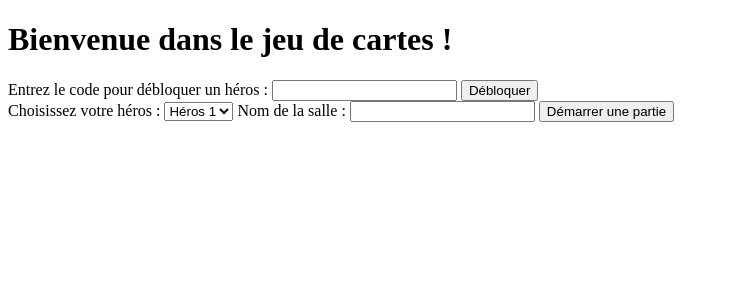
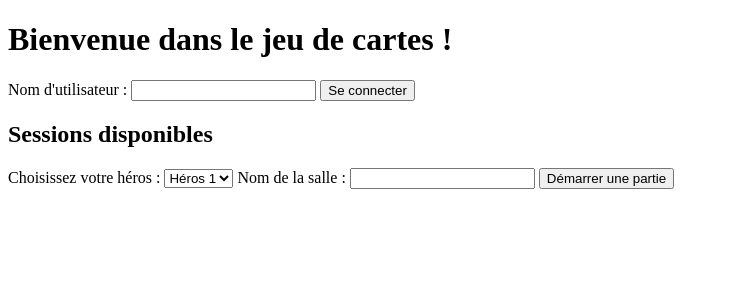
Before and after one commit to Seibald/Monotone, a Flask app: page / in a window 1280 px wide. Shown: the top 300 px of the page, without its empty margins (0-729 px from the left). Run offline with Flask 3, Linux system fonts and the light colour scheme; data that the repository does not hold is empty.

Commit message:
tentative

```diff
--- a/app.py
+++ b/app.py
@@ -1,4 +1,4 @@
-from flask import Flask, render_template, request, redirect, url_for, session
+from flask import Flask, render_template, request, redirect, url_for, session, jsonify
 from flask_socketio import SocketIO, join_room, leave_room, emit
 import random
 
@@ -33,6 +33,13 @@ rooms = {}
 @app.route('/')
 def index():
     return render_template('index.html')
+
+
+@app.route('/login', methods=['POST'])
+def login():
+    username = request.form['username']
+    session['username'] = username
+    return redirect(url_for('index'))
 
 
 @app.route('/redeem_code', methods=['POST'])
@@ -70,6 +77,11 @@ def game():
                            player1=rooms[room]["player1"], player2=rooms[room]["player2"], last_card=None)
 
 
+@app.route('/sessions')
+def sessions():
+    return jsonify(list(rooms.keys()))
+
+
 @socketio.on('join')
 def on_join(data):
     room = data['room']
--- a/templates/game.html
+++ b/templates/game.html
@@ -21,7 +21,6 @@
             });
 
             const updateGame = (game) => {
-                // Update the game state on the page
                 document.getElementById('turn').innerText = `Tour ${game.turn}`;
                 document.getElementById('currentPlayer').innerText = `C'est au ${game.current_player == 'player1' ? 'Joueur 1' : 'Joueur 2'} de jouer.`;
                 document.getElementById('player1').innerText = `Joueur 1 - PV: ${game.player1.pv} - Blasées: ${game.player1.blase_count} - Dégâts de Réveil: ${game.player1.degats_de_reveil}`;
--- a/templates/index.html
+++ b/templates/index.html
@@ -6,11 +6,21 @@
 </head>
 <body>
     <h1>Bienvenue dans le jeu de cartes !</h1>
-    <form action="/redeem_code" method="post">
-        <label for="code">Entrez le code pour débloquer un héros :</label>
-        <input type="text" id="code" name="code" required>
-        <button type="submit">Débloquer</button>
+
+    <!-- Formulaire de connexion -->
+    <form action="/login" method="post">
+        <label for="username">Nom d'utilisateur :</label>
+        <input type="text" id="username" name="username" required>
+        <button type="submit">Se connecter</button>
     </form>
+
+    <!-- Affichage des sessions existantes -->
+    <h2>Sessions disponibles</h2>
+    <ul id="session-list">
+        <!-- Les sessions seront ajoutées ici via JavaScript -->
+    </ul>
+
+    <!-- Formulaire pour créer une nouvelle session -->
     <form action="/start" method="post">
         <label for="hero">Choisissez votre héros :</label>
         <select name="hero" id="hero" required>
@@ -22,5 +32,20 @@
         <input type="text" id="room" name="room" required>
         <button type="submit">Démarrer une partie</button>
     </form>
+
+    <script>
+        document.addEventListener("DOMContentLoaded", () => {
+            fetch('/sessions')
+                .then(response => response.json())
+                .then(sessions => {
+                    const sessionList = document.getElementById('session-list');
+                    sessions.forEach(session => {
+                        const li = document.createElement('li');
+                        li.textContent = session;
+                        sessionList.appendChild(li);
+                    });
+                });
+        });
+    </script>
 </body>
 </html>
```
